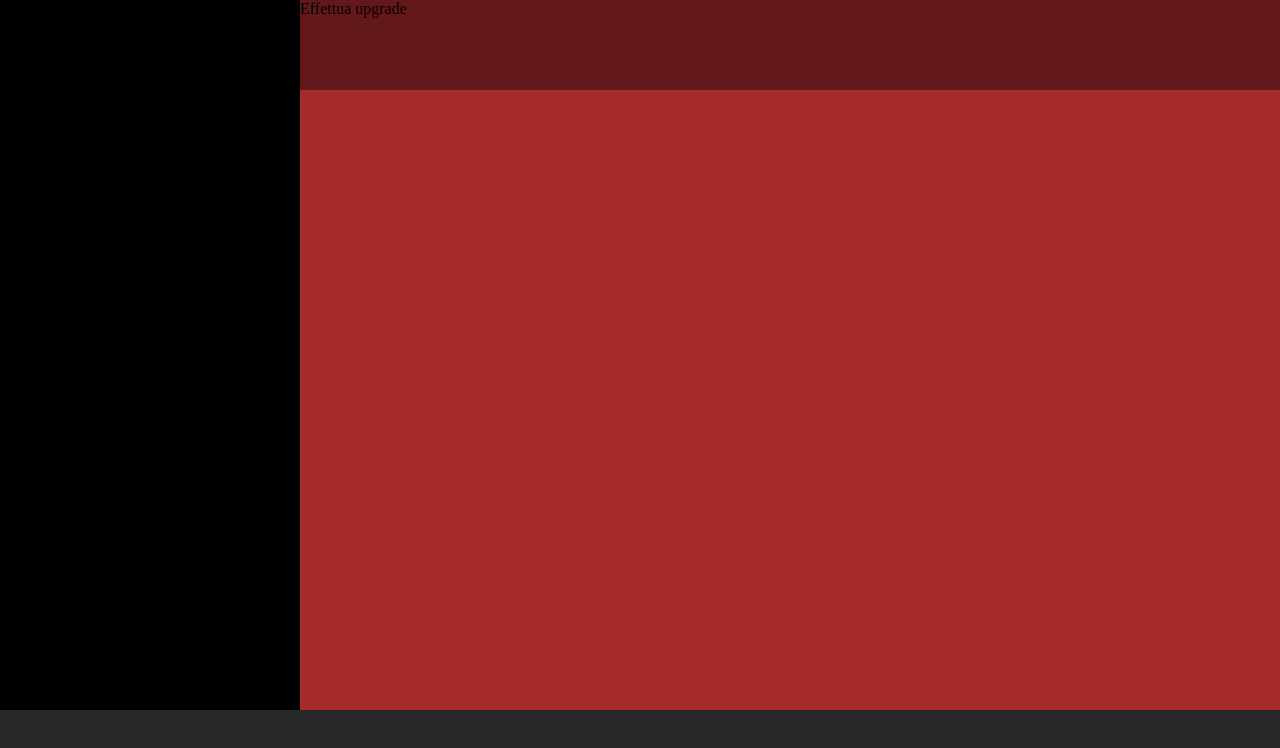
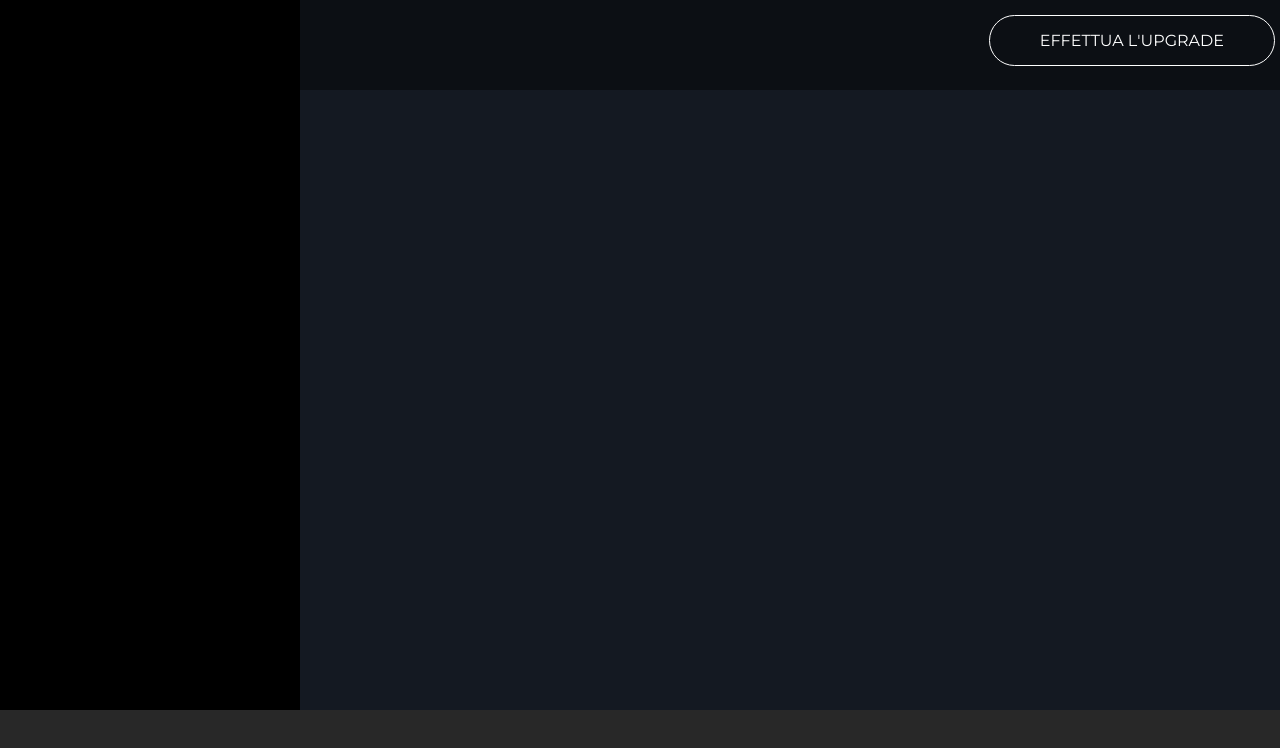
Before and after one commit to Fesposito9197/html-css-spotifyweb, a plain HTML site: page index.html in a window 1280 px wide. Drawn offline with Linux system fonts and the light colour scheme.

Commit message:
aggiunto header

```diff
--- a/css/common.css
+++ b/css/common.css
@@ -0,0 +1,43 @@
+/* ----------------------------
+COMMON
+----------------------------- */
+body{
+    height: 100vh;
+    font-family: 'Montserrat', sans-serif;
+}
+.flex{
+    display: flex;
+}
+.just-end{
+    justify-content: flex-end;
+}
+.d-inline-block{
+    display: inline-block;
+}
+.p-top-15{
+    padding-top: .9375rem;
+}
+.p-right-5{
+    padding-right: .3125rem;
+}
+/* ----------------------------
+TYPO
+----------------------------- */
+.text-center{
+    text-align: center;
+}
+.text-left{
+    text-align: left;
+}
+/* ----------------------------
+BUTTON
+----------------------------- */
+.btn{
+    text-decoration: none;
+}
+.btn-big{
+    padding: .9375rem 3.125rem .9375rem 3.125rem;
+    border: 1px solid white;
+    border-radius: 1.875rem;
+    color: white;
+}
--- a/css/header.css
+++ b/css/header.css
@@ -1,10 +1,10 @@
 /* ----------------------------
-MAIN
+HEADER
 ----------------------------- */
 header{
     position: fixed;
     background-color: rgba(0, 0, 0, 0.4);
     height: 90px;
-    width: 100%;
+    width: calc(100% - 300px);
     left: 300px;
 }
--- a/css/main.css
+++ b/css/main.css
@@ -2,14 +2,14 @@
 MAIN
 ----------------------------- */
 main{
-
+    padding-top: 90px ;
     width: calc(100% - 300px);
     overflow-y: auto;
 }
 .page-container{
     display: flex;
     height: calc(100% - 90px);
-    background-color: brown;
+    background-color: #141922;
 }
 
 aside{
--- a/css/reset.css
+++ b/css/reset.css
@@ -6,7 +6,3 @@ RESET
     margin: 0;
     padding: 0;
 }
-
-body{
-    height: 100vh;
-}
--- a/index.html
+++ b/index.html
@@ -4,15 +4,27 @@
         <meta charset="UTF-8">
         <meta http-equiv="X-UA-Compatible" content="IE=edge">
         <meta name="viewport" content="width=device-width, initial-scale=1.0">
+        <!-- google font -->
+        <link rel="preconnect" href="https://fonts.googleapis.com">
+        <link rel="preconnect" href="https://fonts.gstatic.com" crossorigin>
+        <link href="https://fonts.googleapis.com/css2?family=Montserrat:wght@300;400;500;700&display=swap" rel="stylesheet">
+        <!-- /google font -->
+        <!-- font owesome -->
+        <link rel="stylesheet" href="https://cdnjs.cloudflare.com/ajax/libs/font-awesome/6.2.0/css/all.min.css" integrity="sha512-xh6O/CkQoPOWDdYTDqeRdPCVd1SpvCA9XXcUnZS2FmJNp1coAFzvtCN9BmamE+4aHK8yyUHUSCcJHgXloTyT2A==" crossorigin="anonymous" referrerpolicy="no-referrer" />
+        <!-- /font owesome -->
         <link rel="stylesheet" href="css/style.css">
         <title>Spotify</title>
     </head>
     <body>
         <header>
-        Effettua upgrade
+            <div class="p-top-15 flex just-end p-right-5">
+                <a href="#" class="btn btn-big d-inline-block">EFFETTUA L'UPGRADE</a>
+            </div>
         </header>
         <div class="page-container">
-        <aside></aside>
+            <aside>
+
+            </aside>
             <main>
 
             </main>
```
Lines whose indentation alone changed are shown as unchanged.
